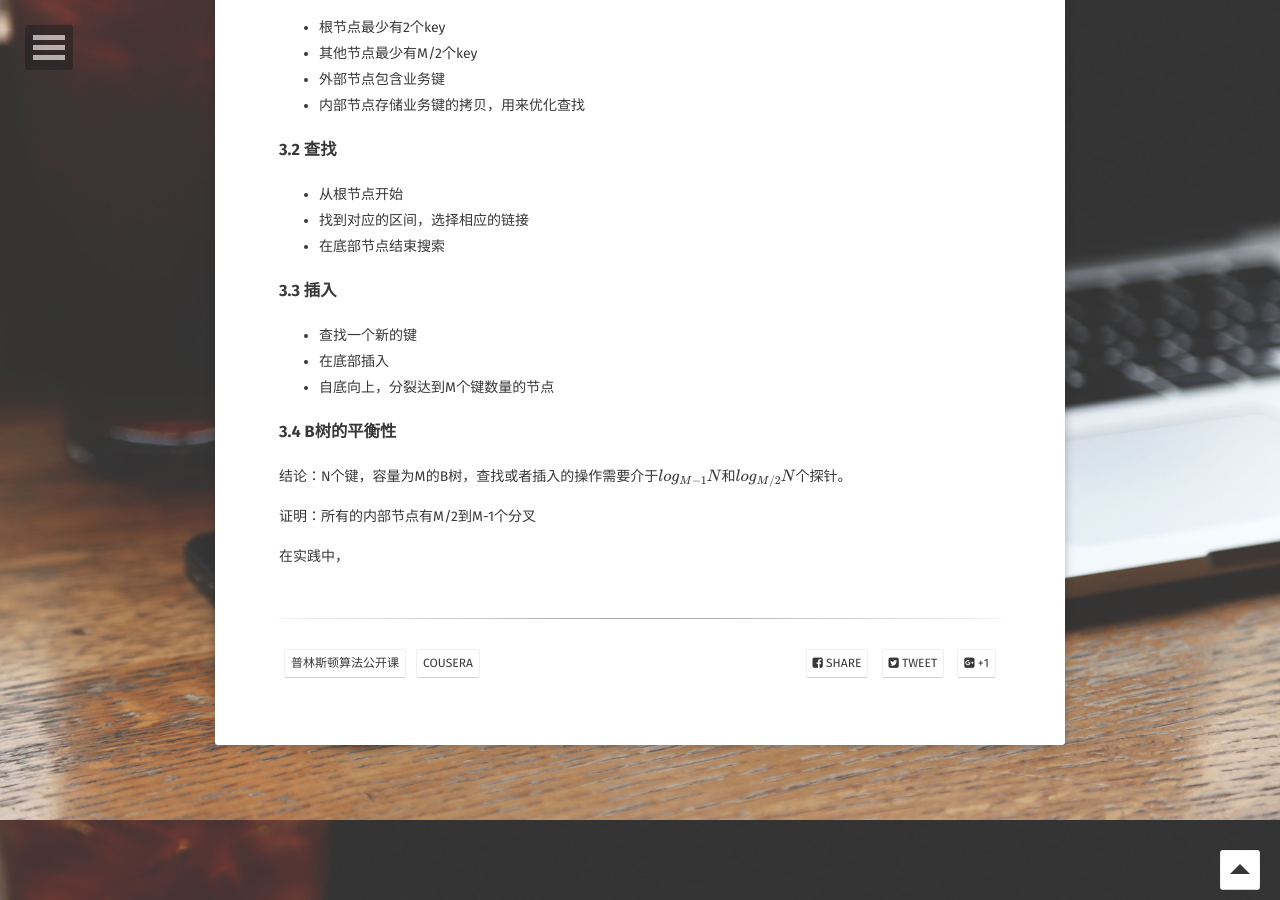
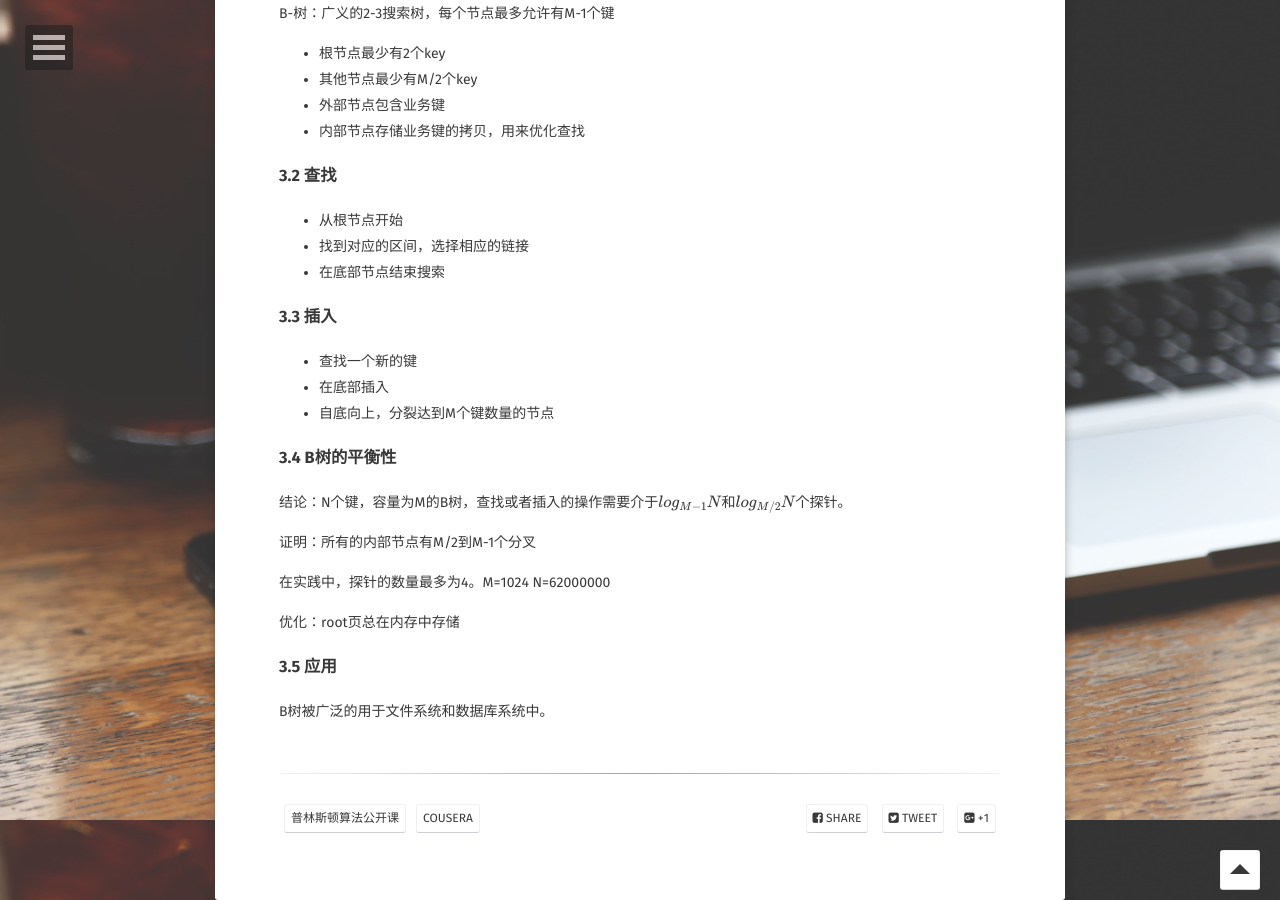
Before and after one commit to pglost/pglost.github.io, a Jekyll site: the page built from _posts/2018-05-06-algorithms-balance-search-tree.md, in a window 1280 px wide and 900 px high, scrolled down 6380 px. Built offline with Jekyll 4.4.1, drawn with Linux system fonts in a browser that asks for light colours; some web fonts are replaced; formulas are drawn with MathJax 3; comment, search, counter and statistics services are not loaded.

Commit message:
update posts

```diff
--- a/_posts/2018-05-06-algorithms-balance-search-tree.md
+++ b/_posts/2018-05-06-algorithms-balance-search-tree.md
@@ -456,4 +456,10 @@ B-树：广义的2-3搜索树，每个节点最多允许有M-1个键
 
 证明：所有的内部节点有M/2到M-1个分叉
 
-在实践中，
+在实践中，探针的数量最多为4。M=1024 N=62000000
+
+优化：root页总在内存中存储
+
+### 3.5 应用 ###
+
+B树被广泛的用于文件系统和数据库系统中。
```
